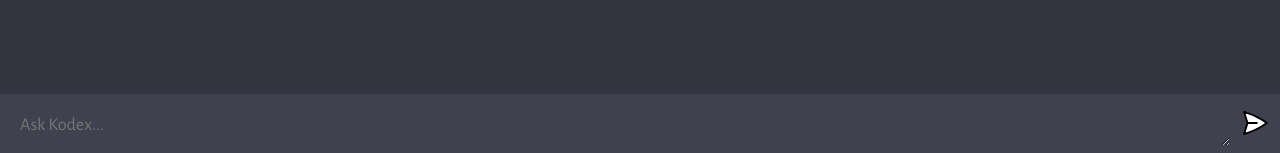
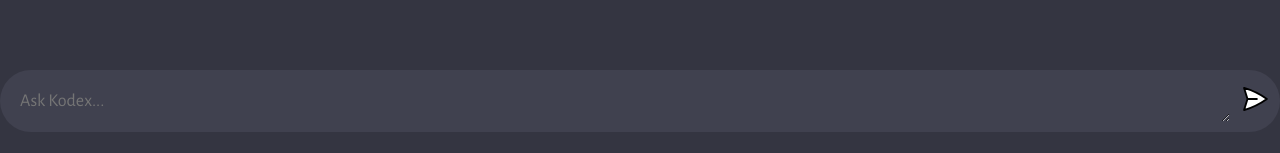
Before and after one commit to dev-rohit0/openai-kodex, a website built with Vite: page client/index.html in a window 1280 px wide. Shown: the part 644-797 px from the top of the page. Built offline with nearby package versions, Linux system fonts and the light colour scheme.

Commit message:
minor changes

```diff
--- a/client/style.css
+++ b/client/style.css
@@ -122,6 +122,8 @@
   display: flex;
   flex-direction: row;
   gap: 10px;
+  border-radius: 4rem;
+  margin: 1.5rem 0;
 }
 
 textarea {
```
